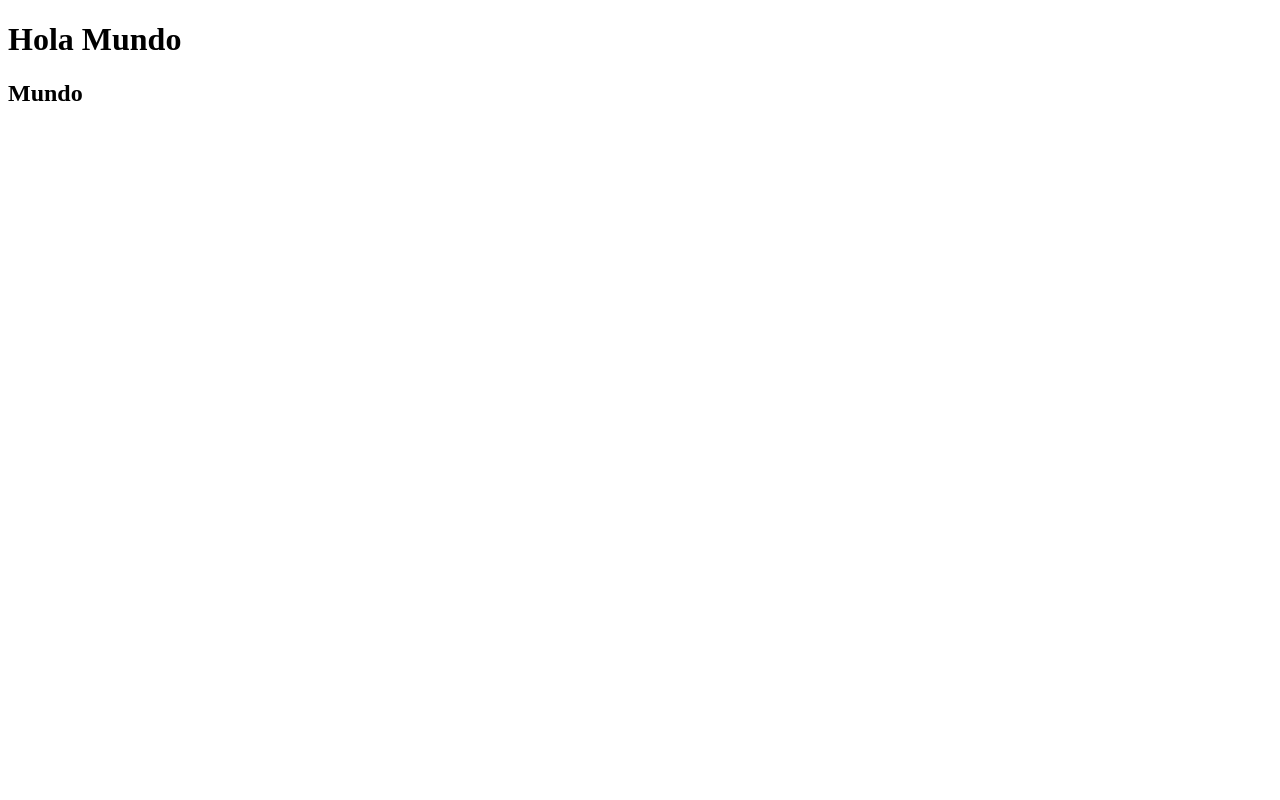
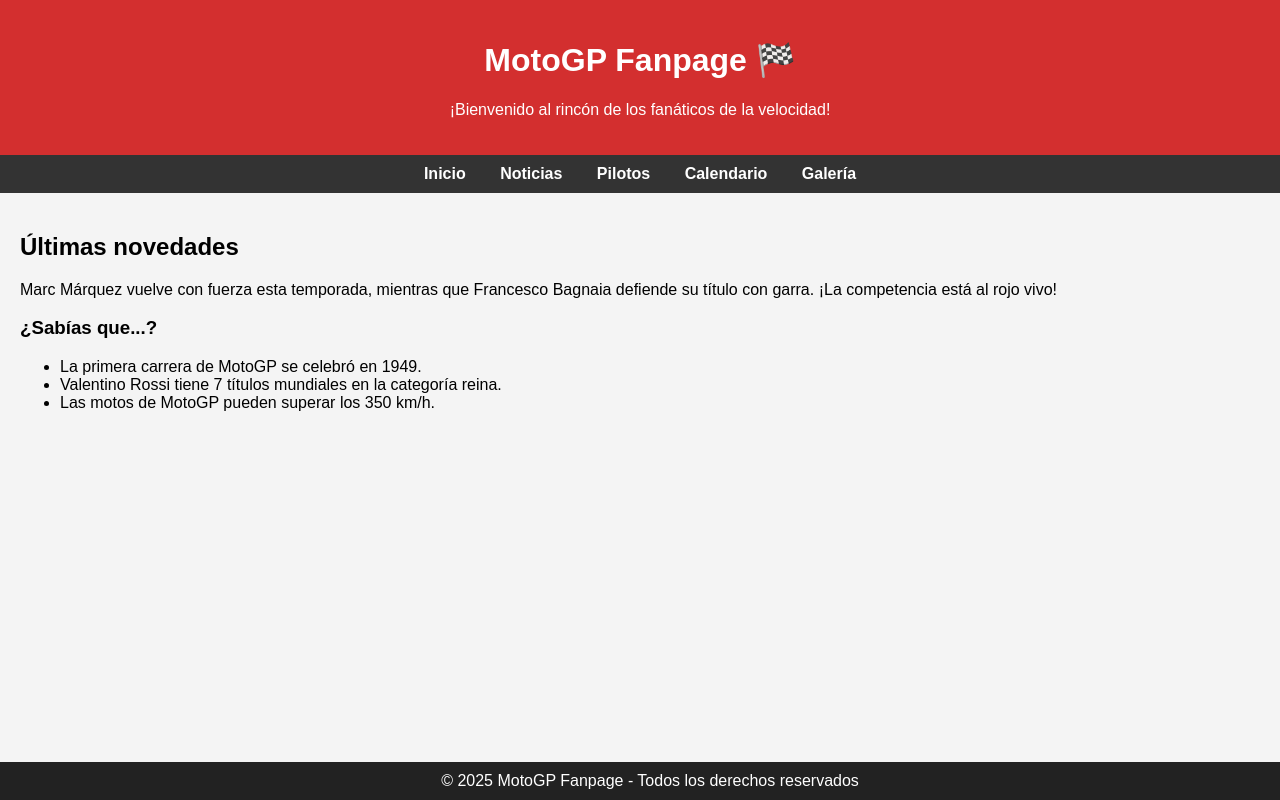
Before and after one commit to bbarrionuevo17/motogp-fanpage, a plain HTML site: page motogp-fanpage/index.html in a window 1280 px wide. Drawn offline with Linux system fonts and the light colour scheme.

Commit message:
Update index.html

```diff
--- a/motogp-fanpage/index.html
+++ b/motogp-fanpage/index.html
@@ -1,12 +1,77 @@
 <!DOCTYPE html>
 <html lang="es">
 <head>
-    <meta charset="UTF-8">
-    <meta name="viewport" content="width=device-width, initial-scale=1.0">
-    <title>motogp-fanpage</title>
+  <meta charset="UTF-8">
+  <meta name="viewport" content="width=device-width, initial-scale=1.0">
+  <title>MotoGP Fanpage</title>
+  <style>
+    body {
+      font-family: Arial, sans-serif;
+      background-color: #f4f4f4;
+      margin: 0;
+      padding: 0;
+    }
+    header {
+      background-color: #d32f2f;
+      color: white;
+      padding: 20px;
+      text-align: center;
+    }
+    nav {
+      background-color: #333;
+      padding: 10px;
+      text-align: center;
+    }
+    nav a {
+      color: white;
+      margin: 0 15px;
+      text-decoration: none;
+      font-weight: bold;
+    }
+    main {
+      padding: 20px;
+    }
+    footer {
+      background-color: #222;
+      color: white;
+      text-align: center;
+      padding: 10px;
+      position: fixed;
+      bottom: 0;
+      width: 100%;
+    }
+  </style>
 </head>
 <body>
-    <h1>Hola Mundo</h1>
-     <h2>Mundo</h2>
+
+  <header>
+    <h1>MotoGP Fanpage 🏁</h1>
+    <p>¡Bienvenido al rincón de los fanáticos de la velocidad!</p>
+  </header>
+
+  <nav>
+    <a href="#">Inicio</a>
+    <a href="#">Noticias</a>
+    <a href="#">Pilotos</a>
+    <a href="#">Calendario</a>
+    <a href="#">Galería</a>
+  </nav>
+
+  <main>
+    <h2>Últimas novedades</h2>
+    <p>Marc Márquez vuelve con fuerza esta temporada, mientras que Francesco Bagnaia defiende su título con garra. ¡La competencia está al rojo vivo!</p>
+
+    <h3>¿Sabías que...?</h3>
+    <ul>
+      <li>La primera carrera de MotoGP se celebró en 1949.</li>
+      <li>Valentino Rossi tiene 7 títulos mundiales en la categoría reina.</li>
+      <li>Las motos de MotoGP pueden superar los 350 km/h.</li>
+    </ul>
+  </main>
+
+  <footer>
+    &copy; 2025 MotoGP Fanpage - Todos los derechos reservados
+  </footer>
+
 </body>
 </html>
```
